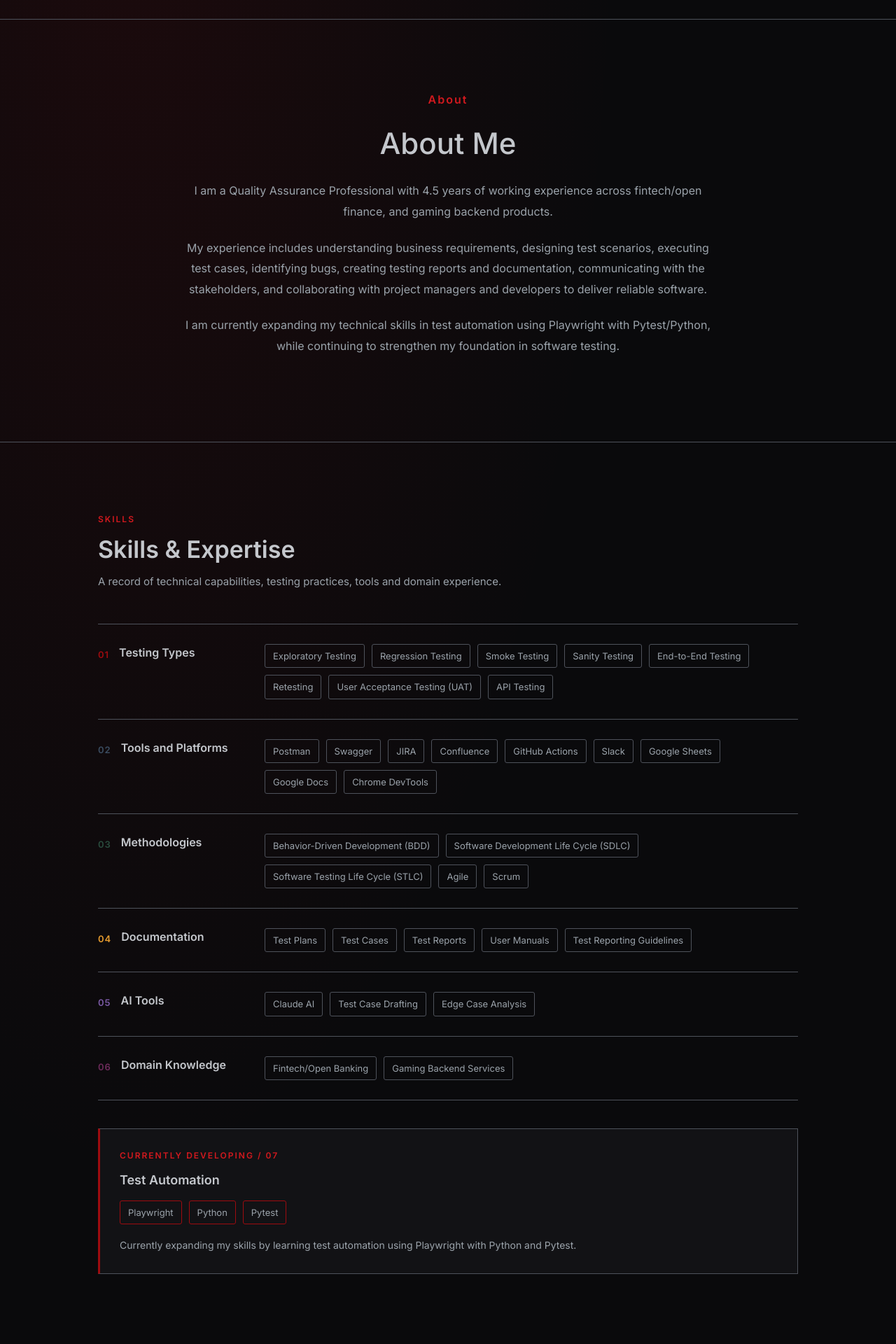
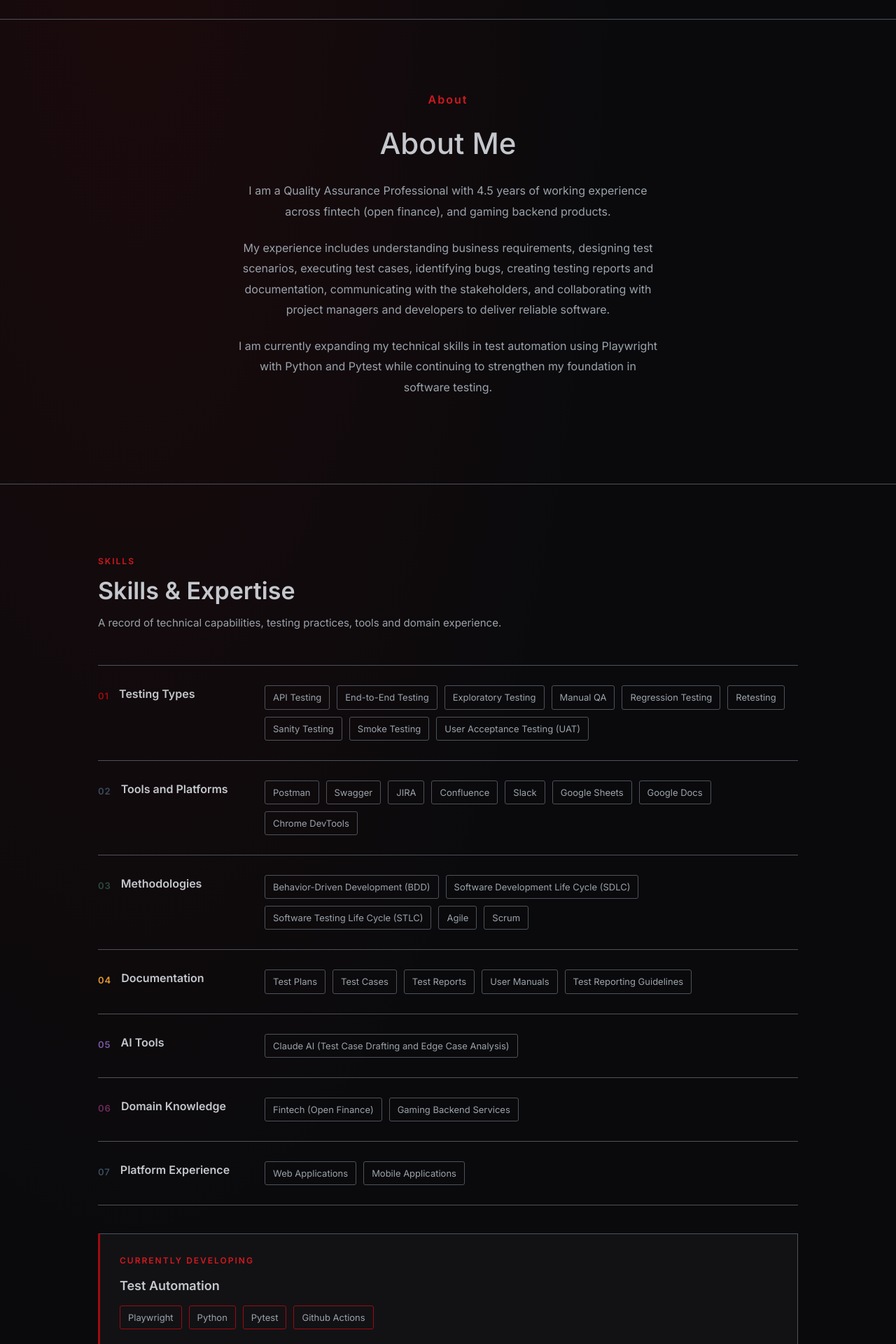
Before and after one commit to summerine/qa-portfolio, a React (Vite) app: page / in a window 1280 px wide. Shown: the part 720-2640 px from the top of the page at 70% size. Built offline with nearby package versions, Linux system fonts and the light colour scheme.

Commit message:
updating about, home and skills

```diff
--- a/src/App.css
+++ b/src/App.css
@@ -204,7 +204,7 @@
 
 .about-content {
   width: 100%;
-  max-width: 760px;
+  max-width: 600px;
 }
 
 .about h2 {
@@ -486,6 +486,10 @@
   --category-accent: #6E2B5B;
 }
 
+.dossier-overcast-blue {
+  --category-accent: #3B4D61;
+}
+
 /* Currently developing */
 .learning-dossier {
   margin-top: 40px;
@@ -516,6 +520,10 @@
   font-size: 14px;
 }
 
+.skills-section {
+  border-bottom: 1px solid var(--border);
+}
+
 /* Responsive layout */
 @media (max-width: 650px) {
   .skills-section {
--- a/src/sections/About.jsx
+++ b/src/sections/About.jsx
@@ -7,7 +7,7 @@ function About(){
             <h2>About Me</h2>
             <p>
                 I am a Quality Assurance Professional with 4.5 years
-                of working experience across fintech/open finance, and gaming backend products.
+                of working experience across fintech (open finance), and gaming backend products.
             </p>
 
             <p>
@@ -18,7 +18,7 @@ function About(){
             </p>
 
             <p>
-                I am currently expanding my technical skills in test automation using Playwright with Pytest/Python,
+                I am currently expanding my technical skills in test automation using Playwright with Python and Pytest
                 while continuing to strengthen my foundation in software testing.
             </p>
 
--- a/src/sections/Home.jsx
+++ b/src/sections/Home.jsx
@@ -14,7 +14,7 @@ function Home() {
             </p>
 
            <p className="hero-secondary">
-            <strong>MANUAL TESTING · API TESTING · BDD · FINTECH/OPEN FINANCE · GAMING BACKEND
+            <strong>MANUAL TESTING · API TESTING · BDD · FINTECH (OPEN FINANCE) · GAMING BACKEND SERVICES
            </strong></p>
 
            <p className="hero-actions">
--- a/src/sections/Skills.jsx
+++ b/src/sections/Skills.jsx
@@ -5,14 +5,15 @@ const skillCategories = [
     title: "Testing Types",
     accent: "red",
     skills: [
+      "API Testing",
+      "End-to-End Testing",
       "Exploratory Testing",
+       "Manual QA",
       "Regression Testing",
+      "Retesting",
+      "Sanity Testing",
       "Smoke Testing",
-      "Sanity Testing",
-      "End-to-End Testing",
-      "Retesting",
       "User Acceptance Testing (UAT)",
-      "API Testing",
     ],
   },
   {
@@ -24,7 +25,6 @@ const skillCategories = [
       "Swagger",
       "JIRA",
       "Confluence",
-      "GitHub Actions",
       "Slack",
       "Google Sheets",
       "Google Docs",
@@ -60,9 +60,7 @@ const skillCategories = [
     title: "AI Tools",
     accent: "purple",
     skills: [
-      "Claude AI",
-      "Test Case Drafting",
-      "Edge Case Analysis",
+      "Claude AI (Test Case Drafting and Edge Case Analysis)",
     ],
   },
   {
@@ -70,8 +68,17 @@ const skillCategories = [
     title: "Domain Knowledge",
     accent: "plum",
     skills: [
-      "Fintech/Open Banking",
+      "Fintech (Open Finance)",
       "Gaming Backend Services",
+    ],
+  },
+    {
+    number: "07",
+    title: "Platform Experience",
+    accent: "overcast-blue",
+    skills: [
+      "Web Applications",
+      "Mobile Applications",
     ],
   },
 ];
@@ -121,13 +128,13 @@ function Skills() {
 
         <article className="learning-dossier">
           <p className="learning-label">
-            CURRENTLY DEVELOPING / 07
+            CURRENTLY DEVELOPING
           </p>
 
           <h3>Test Automation</h3>
 
           <div className="skill-list">
-            {["Playwright", "Python", "Pytest"].map((skill) => (
+            {["Playwright", "Python", "Pytest", "Github Actions"].map((skill) => (
               <span className="skill-item" key={skill}>
                 {skill}
               </span>
```
